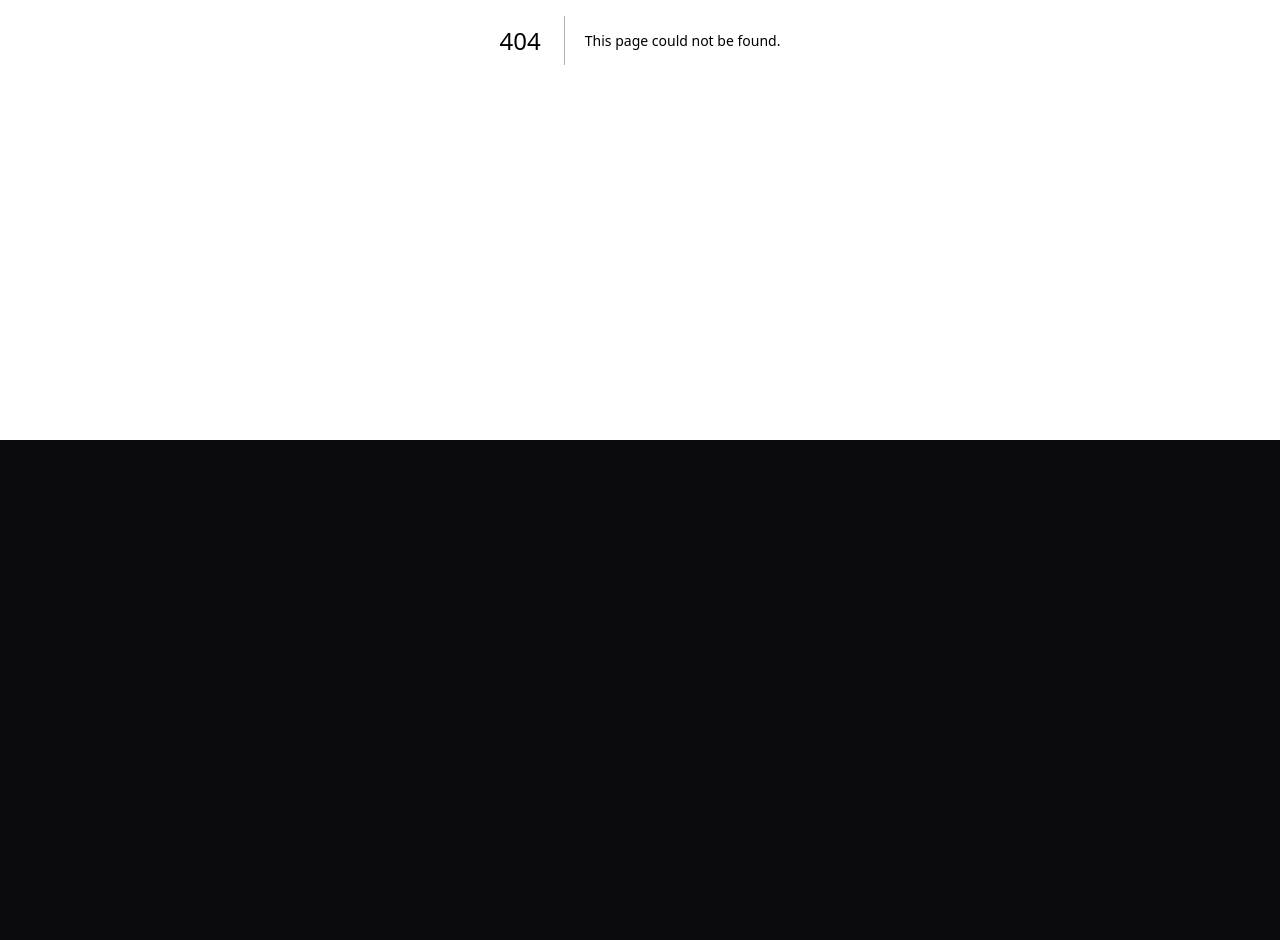
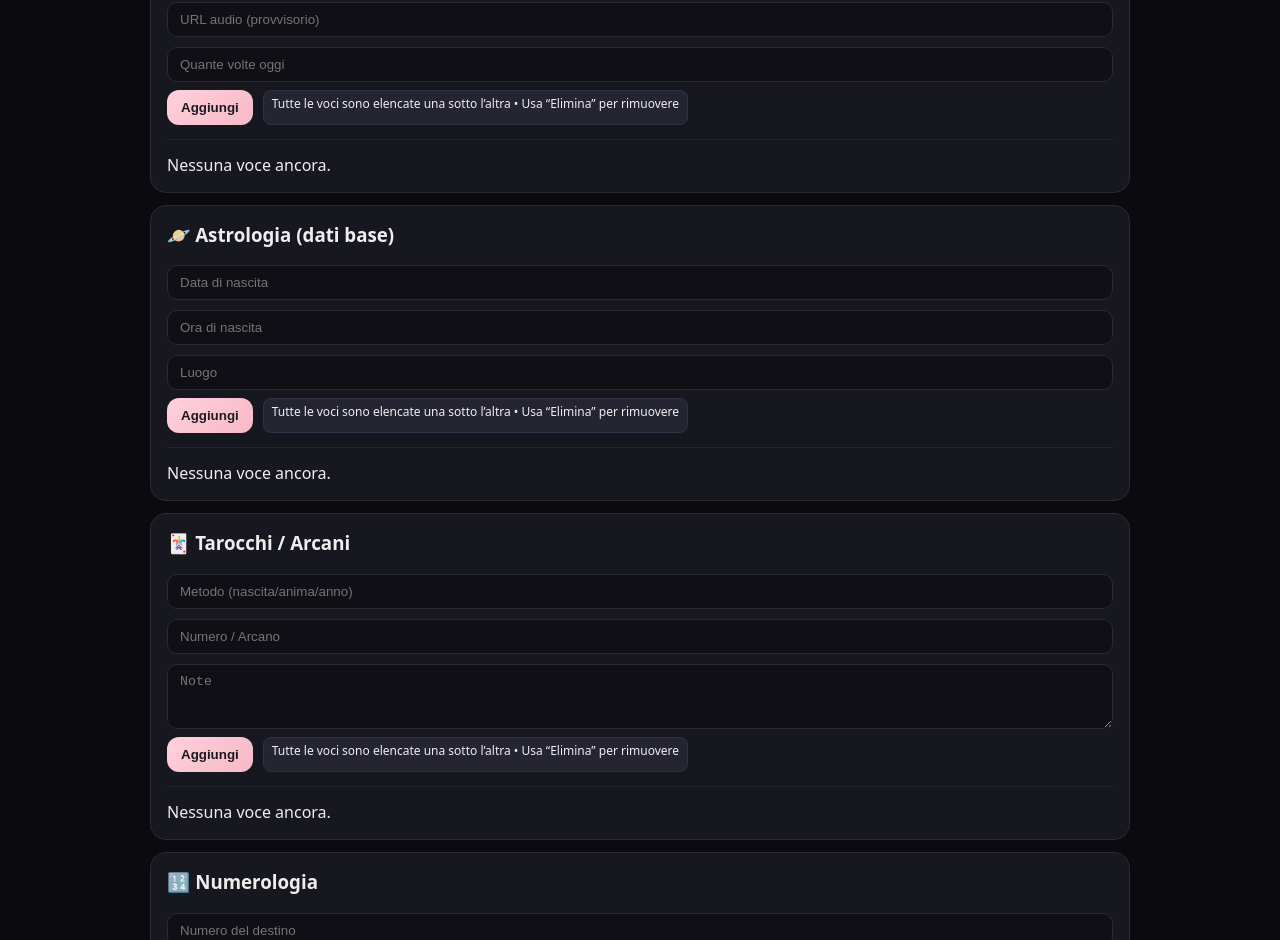
Before and after one commit to mindflowapplicazione-png/MINDflow.app, a Next.js app: page /spiritualita in a window 1280 px wide. Before the commit this address had no page. Shown: the part 360-1300 px from the top of the page. Before the commit the page ends 800 px from the top, so only its background shows below. Built offline with nearby package versions, Linux system fonts and the light colour scheme.

Commit message:
Create spiritualita.js

```diff
--- /dev/null
+++ b/pages/spiritualita.js
@@ -0,0 +1,111 @@
+import Layout from '../components/Layout';
+import ListSection from '../components/ListSection';
+
+export default function Spiritualita(){
+  return (
+    <Layout>
+      <div className="card"><h2 style={{margin:0}}>🔮 Spiritualità & Crescita</h2></div>
+
+      <ListSection title="🧘🏼‍♀️ Meditazione guidata / tue registrazioni"
+        fields={[
+          {key:'tipo',label:'Tipo (guidata / tuo audio)'},
+          {key:'durata',label:'Durata min'},
+          {key:'file',label:'URL audio (provvisorio)'},
+          {key:'volte',label:'Quante volte oggi'}
+        ]}
+      />
+
+      <ListSection title="🪐 Astrologia (dati base)"
+        fields={[
+          {key:'data',label:'Data di nascita'},
+          {key:'ora',label:'Ora di nascita'},
+          {key:'luogo',label:'Luogo'}
+        ]}
+      />
+
+      <ListSection title="🃏 Tarocchi / Arcani"
+        fields={[
+          {key:'metodo',label:'Metodo (nascita/anima/anno)'},
+          {key:'valore',label:'Numero / Arcano'},
+          {key:'note',label:'Note', type:'textarea'}
+        ]}
+      />
+
+      <ListSection title="🔢 Numerologia"
+        fields={[
+          {key:'destino',label:'Numero del destino'},
+          {key:'anima',label:'Numero dell’anima'},
+          {key:'personalita',label:'Numero della personalità'}
+        ]}
+      />
+
+      <ListSection title="✡️ Kabbalah / Gematria"
+        fields={[
+          {key:'nome',label:'Nome (latinizzato)'},
+          {key:'somma',label:'Somma / Gematria'},
+          {key:'interpret',label:'Interpretazione', type:'textarea'}
+        ]}
+      />
+
+      <ListSection title="☯️ I Ching"
+        fields={[
+          {key:'esagramma',label:'Esagramma (1–64)'},
+          {key:'mutazioni',label:'Linee mobili (opz.)'},
+          {key:'testo',label:'Insegnamento', type:'textarea'}
+        ]}
+      />
+
+      <ListSection title="ᚱ Rune"
+        fields={[
+          {key:'runa',label:'Runa (nome/simbolo)'},
+          {key:'metodo',label:'Divinazione / numero / meditazione'},
+          {key:'signif',label:'Significato', type:'textarea'}
+        ]}
+      />
+
+      <ListSection title="🌱 Energia, chakra e pratiche"
+        fields={[
+          {key:'bilancio',label:'Chakra / squilibrio'},
+          {key:'esercizi',label:'Esercizi consigliati', type:'textarea'}
+        ]}
+      />
+
+      <ListSection title="🕯️ Rituali & mistica"
+        fields={[
+          {key:'nome',label:'Nome rituale'},
+          {key:'descr',label:'Descrizione', type:'textarea'},
+          {key:'passi',label:'Passaggi', type:'textarea'},
+          {key:'esito',label:'Come ti sei sentito'}
+        ]}
+      />
+
+      <ListSection title="📿 Sogni"
+        fields={[
+          {key:'descr',label:'Descrizione sogno', type:'textarea'},
+          {key:'sign',label:'Significato (AI in futuro)'}
+        ]}
+      />
+
+      <ListSection title="🎨 Creatività & Hobby"
+        fields={[
+          {key:'idea',label:'Idea/attività'},
+          {key:'note',label:'Note / ispirazioni', type:'textarea'}
+        ]}
+      />
+
+      <ListSection title="🎞️ Watchlist"
+        fields={[
+          {key:'titolo',label:'Titolo'},
+          {key:'descr',label:'Descrizione (AI senza spoiler in futuro)'}
+        ]}
+      />
+
+      <ListSection title="🔥 Manifestazione & Legge di attrazione"
+        fields={[
+          {key:'desiderio',label:'Desiderio/obiettivo'},
+          {key:'passi',label:'Passi pianificati', type:'textarea'}
+        ]}
+      />
+    </Layout>
+  );
+}
```
